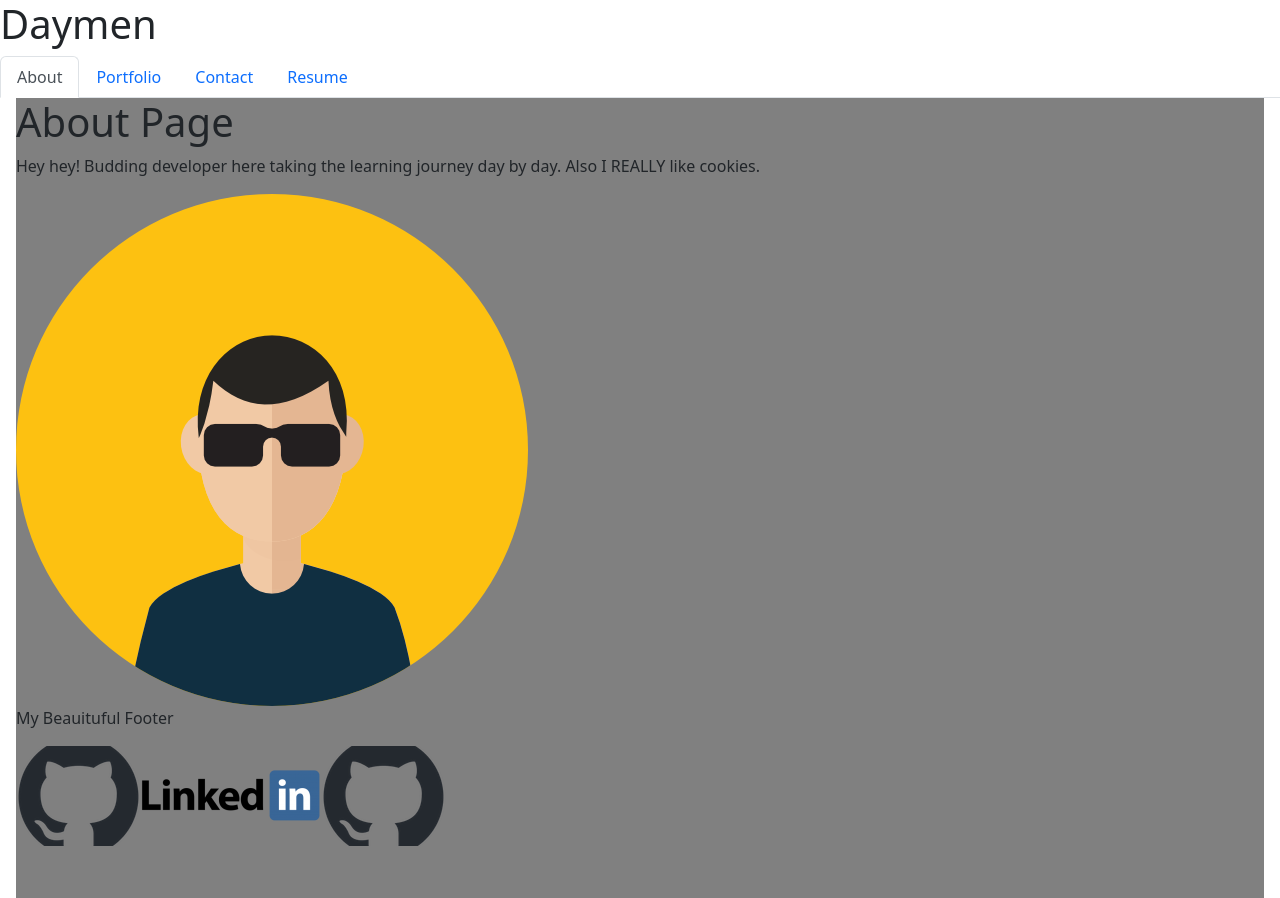
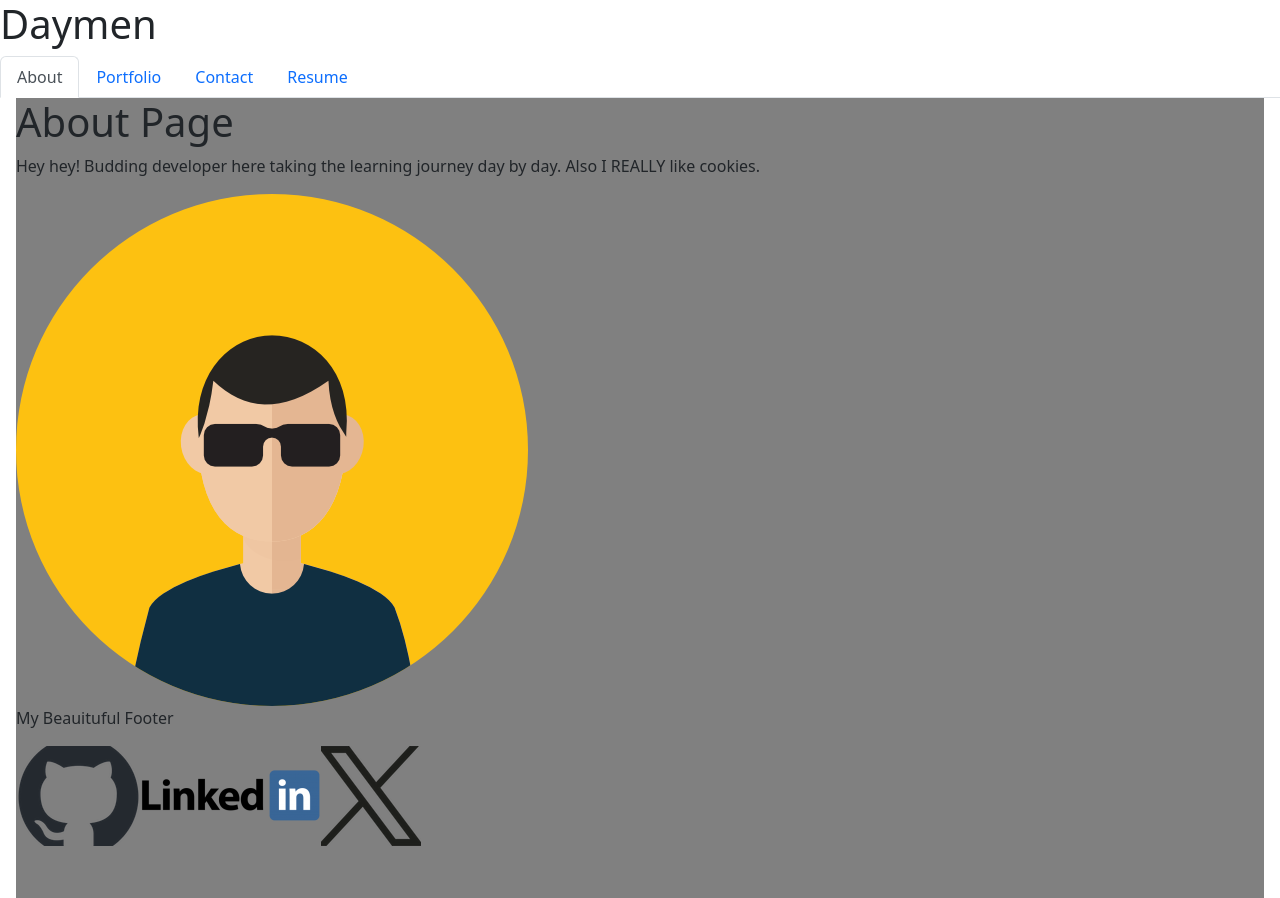
Before and after one commit to DaymenPasick/folio-react, a React (Vite) app: page / in a window 1280 px wide. Built offline with nearby package versions, Linux system fonts and the light colour scheme.

Commit message:
added img links in footer for github, twitter, and linkedin

```diff
--- a/src/components/Footer.jsx
+++ b/src/components/Footer.jsx
@@ -1,5 +1,6 @@
 import gitIcon from '../../public/assets/GitHubIconLink.png'
 import linkedIcon from '../../public/assets/LinkedInIconLink.png'
+import twitterIcon from '../../public/assets/TwitterIconLink.png'
 
 
 export default function Footer(props) {
@@ -11,10 +12,10 @@ export default function Footer(props) {
             <img src={gitIcon} alt="GitHub Icon" />
         </a>
         <a href="https://www.linkedin.com/in/daymen-pasick-a956692a2/" target="_blank">
-            <img src={linkedIcon} alt="LinkedIn" />
+            <img src={linkedIcon} alt="LinkedIn Icon" />
         </a>
-        <a href="https://github.com/DaymenPasick" target="_blank">
-            <img src={gitIcon} alt="GitHub Icon" />
+        <a href="https://twitter.com/DaymensCode" target="_blank">
+            <img src={twitterIcon} alt="Twitter Icon" />
         </a>
     </div>
 
```
Also changed, not shown: public/assets/TwitterIconLink.png (added).
